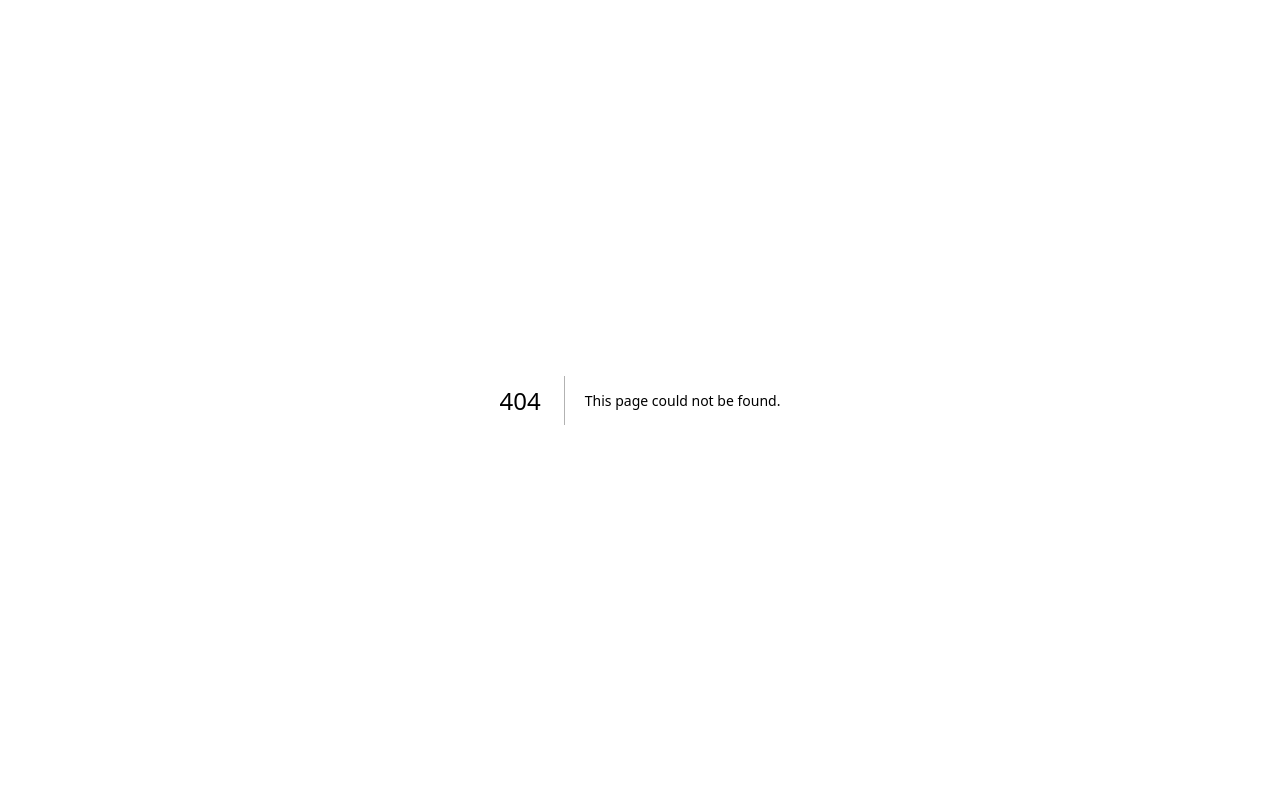
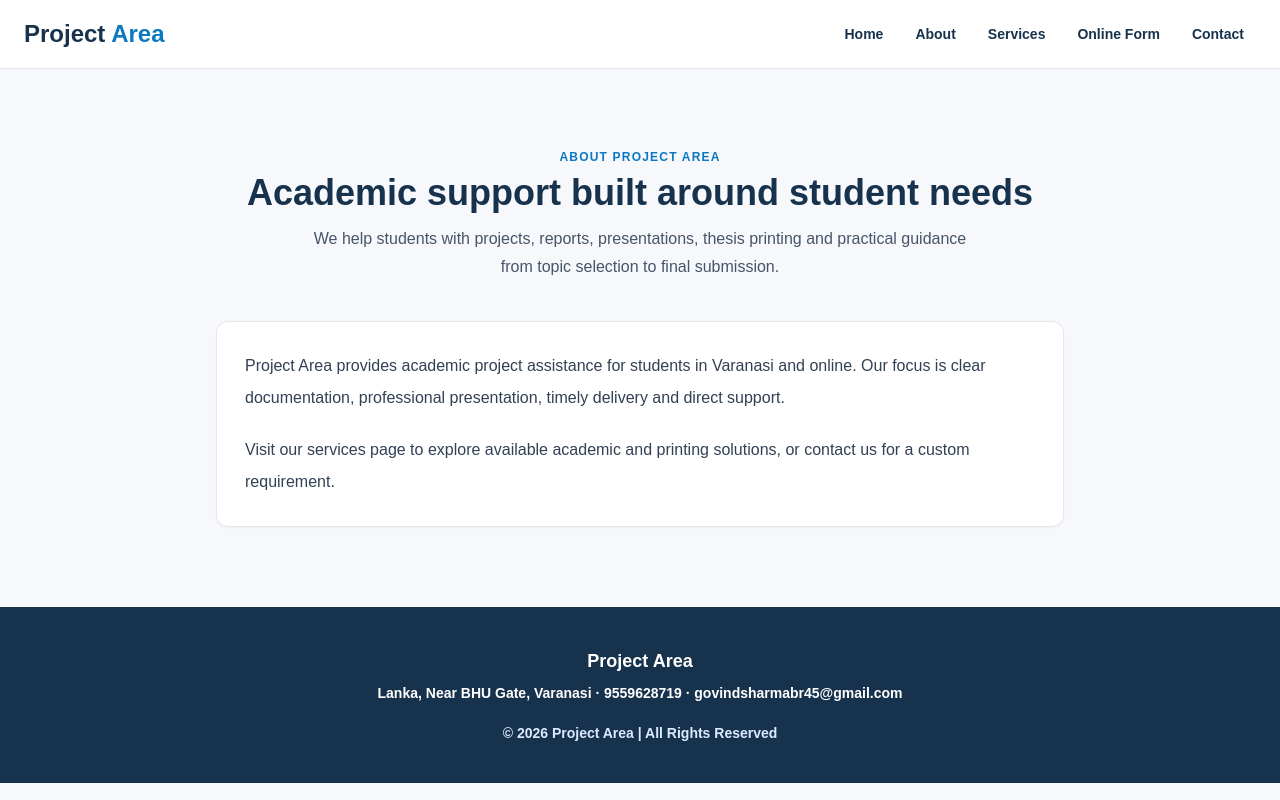
Before and after one commit to govindprojects01/academic-projects-v2, a Next.js app: page /about in a window 1280 px wide. Before the commit this address had no page. Built offline with nearby package versions, Linux system fonts and the light colour scheme.

Commit message:
Add About page

```diff
--- /dev/null
+++ b/app/about/page.tsx
@@ -0,0 +1,4 @@
+import { PageShell } from "@/components/PageShell";
+import { SectionHeading } from "@/components/SectionHeading";
+export const metadata={title:"About"};
+export default function About(){return <PageShell><section className="mx-auto max-w-4xl px-4 py-20 sm:px-6"><SectionHeading eyebrow="About Project Area" title="Academic support built around student needs" subtitle="We help students with projects, reports, presentations, thesis printing and practical guidance from topic selection to final submission."/><div className="mt-10 rounded-xl border bg-white p-7 leading-8 text-slate-700 shadow-sm"><p>Project Area provides academic project assistance for students in Varanasi and online. Our focus is clear documentation, professional presentation, timely delivery and direct support.</p><p className="mt-5">Visit our services page to explore available academic and printing solutions, or contact us for a custom requirement.</p></div></section></PageShell>}
```
